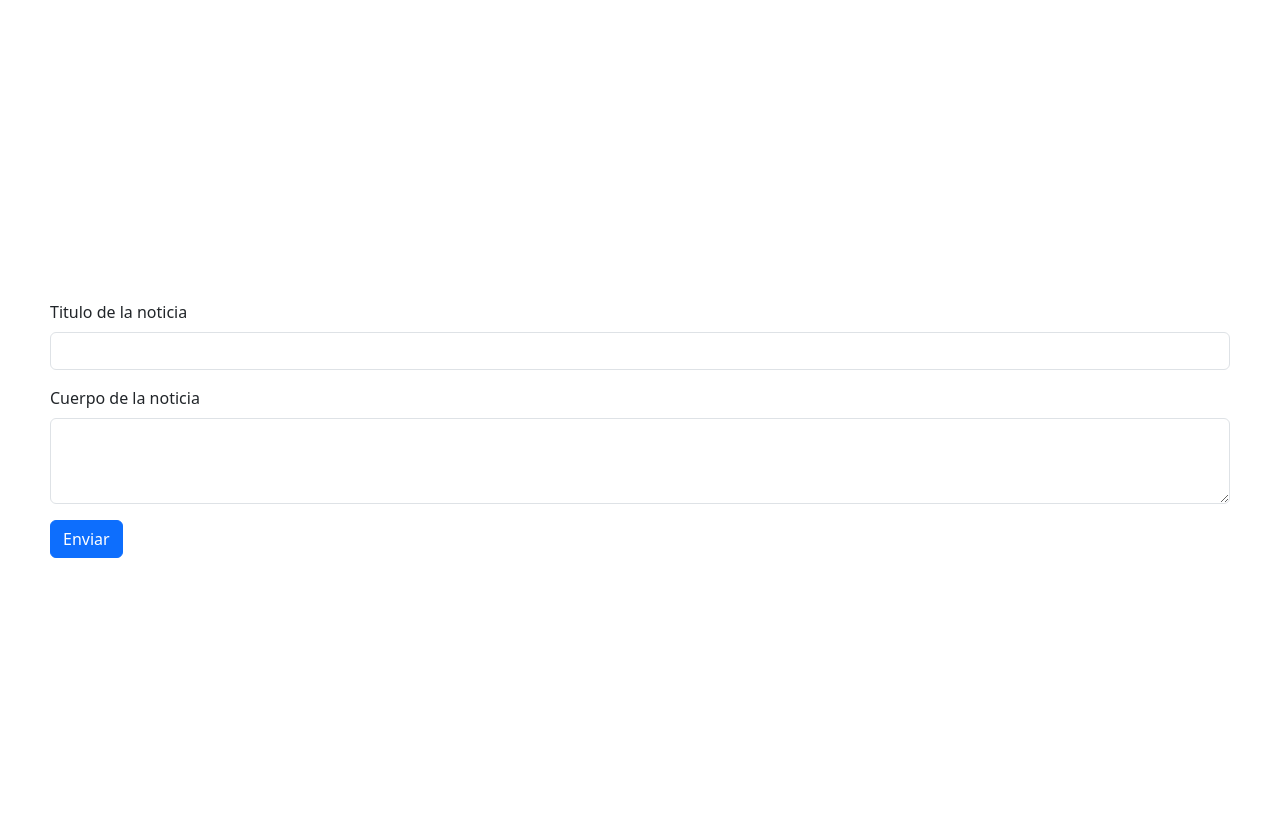
After one commit to Kitofeh/pagMagister, a PHP site: page /ficheros_panel/Noticias_Eventos/NoticiaImportante.php in a window 1280 px wide. The commit adds this page. Shown: the top 814 px of the page. Run offline with PHP 8.4, Linux system fonts and the light colour scheme; data that the repository does not hold is empty.

Commit message:
Se agrega panel basico para controlar Noticia en Seccion Noticias y Eventos, junto con sus ficheros php y la modificacion en index.php

```diff
--- /dev/null
+++ b/ficheros_panel/Noticias_Eventos/NoticiaImportante.php
@@ -0,0 +1,43 @@
+<?php
+include("../../conexion.php");
+$con = conectar();
+
+$sql="SELECT * FROM noticia_importante WHERE id='1'";
+$query=mysqli_query($con,$sql);
+
+$row=mysqli_fetch_array($query);
+?>
+
+<!DOCTYPE html>
+<html lang="en">
+<head>
+    <meta charset="UTF-8">
+    <meta name="viewport" content="width=device-width, initial-scale=1.0">
+    <link href="https://cdn.jsdelivr.net/npm/bootstrap@5.3.2/dist/css/bootstrap.min.css" rel="stylesheet" integrity="sha384-T3c6CoIi6uLrA9TneNEoa7RxnatzjcDSCmG1MXxSR1GAsXEV/Dwwykc2MPK8M2HN" crossorigin="anonymous">
+    <script src="https://cdn.jsdelivr.net/npm/bootstrap@5.3.2/dist/js/bootstrap.bundle.min.js" integrity="sha384-C6RzsynM9kWDrMNeT87bh95OGNyZPhcTNXj1NW7RuBCsyN/o0jlpcV8Qyq46cDfL" crossorigin="anonymous"></script>
+    <link rel="preconnect" href="https://fonts.googleapis.com">
+    <link rel="preconnect" href="https://fonts.gstatic.com" crossorigin>
+    <link href="https://fonts.googleapis.com/css2?family=Montserrat&display=swap" rel="stylesheet">
+    <link rel="stylesheet" href="style.css">
+    <title>Pagina de Administracion Magister UDA</title>
+</head>
+<body>
+
+    <div class="d-flex flex-column justify-content-center" style="margin: 300px 50px;">
+        <form action="ActualizarNoticiaImportante.php" method="POST">
+            <div class="mb-3">
+            <label for="exampleFormControlInput1" class="form-label">Titulo de la noticia</label>
+            <input type="text" class="form-control" id="exampleFormControlInput1" name="titulo" value="<?php echo $row['titulo']?>">
+            </div>
+            <div class="mb-3">
+            <label for="exampleFormControlTextarea1" class="form-label">Cuerpo de la noticia</label>
+            <textarea class="form-control" id="exampleFormControlTextarea1" name="cuerpo" rows="3"><?php echo $row['cuerpo']?></textarea>
+            </div>
+            <div class="mb-3">
+            <input type="submit" class="btn btn-primary" value="Enviar">
+            </div>
+        </form>
+    </div>
+
+</body>
+</html>
```
Also changed, not shown: ficheros_panel/Noticias_Eventos/ActualizarNoticiaImportante.php (added, +10 -0 lines), index.php (+11 -2 lines), img-academicos/eye-svgrepo-com.svg (renamed from img-academicos/eye.svg).
